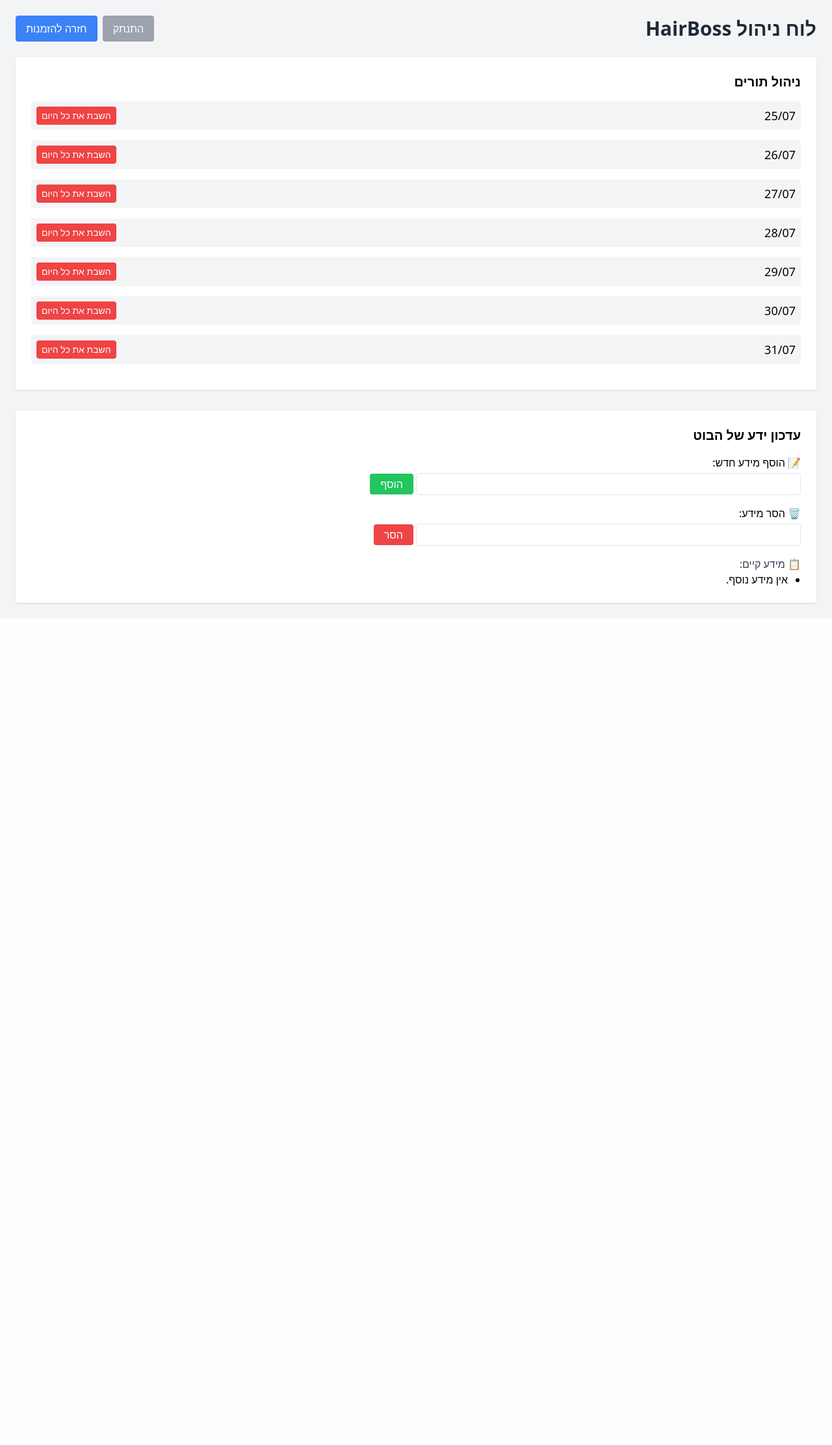
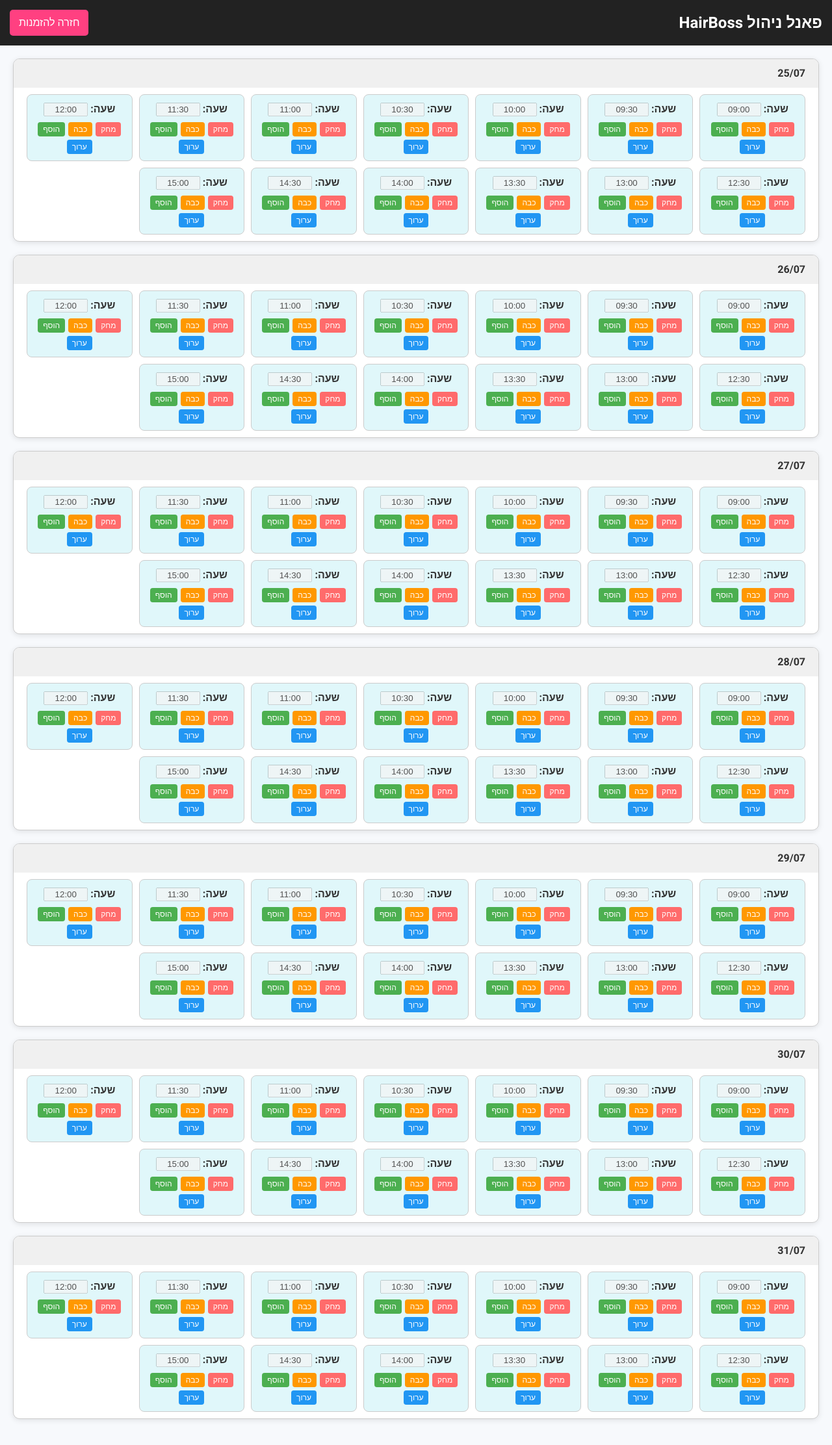
Before and after one commit to Nextwave19/barber, a Flask app: page /admin_command in a window 1280 px wide. Shown: the whole page at 65% size. Before the commit the page ends 931 px from the top, so only its background shows below. Run offline with Flask 3, Linux system fonts and the light colour scheme; the visitor is signed in with stand-in values (Sample User, id 1); some libraries are stand-ins or nearby versions.

Commit message:
Update admin_command.html

```diff
--- a/templates/admin_command.html
+++ b/templates/admin_command.html
@@ -1,120 +1,141 @@
 <!DOCTYPE html>
-<html lang="he" dir="rtl">
+<html lang="he">
 <head>
     <meta charset="UTF-8">
-    <title>ניהול HairBoss</title>
-    <script src="https://cdn.tailwindcss.com"></script>
+    <title>ניהול תורים - HairBoss</title>
+    <link href="https://fonts.googleapis.com/css2?family=Heebo:wght@400;700&display=swap" rel="stylesheet">
     <style>
-        .hour-block:hover {
-            background-color: #c6f6d5 !important;
+        body {
+            font-family: 'Heebo', sans-serif;
+            background-color: #f7f9fc;
+            margin: 0;
+            padding: 0;
+            direction: rtl;
+            color: #333;
+        }
+        header {
+            background-color: #222;
+            color: white;
+            padding: 15px;
+            display: flex;
+            justify-content: space-between;
+            align-items: center;
+        }
+        header h1 {
+            margin: 0;
+            font-size: 1.5em;
+        }
+        header a {
+            color: white;
+            text-decoration: none;
+            margin-right: 10px;
+            background: #ff4081;
+            padding: 8px 14px;
+            border-radius: 5px;
+        }
+        .container {
+            padding: 20px;
+        }
+        .day-block {
+            border: 1px solid #ccc;
+            border-radius: 10px;
+            background-color: #fff;
+            margin-bottom: 20px;
+            overflow: hidden;
+            box-shadow: 0 2px 8px rgba(0,0,0,0.1);
+        }
+        .day-header {
+            background-color: #f0f0f0;
+            padding: 10px 20px;
+            cursor: pointer;
+            font-weight: bold;
+        }
+        .slots-container {
+            display: none;
+            padding: 10px 20px;
+            display: grid;
+            grid-template-columns: repeat(auto-fill, minmax(150px, 1fr));
+            gap: 10px;
+        }
+        .slot {
+            padding: 10px;
+            border: 1px solid #ccc;
+            border-radius: 8px;
+            background-color: #e0f7fa;
+            display: flex;
+            flex-direction: column;
+            align-items: center;
+            gap: 8px;
+        }
+        .slot.disabled {
+            background-color: #fddede;
+        }
+        .slot-header {
+            font-weight: bold;
+        }
+        .slot form {
+            display: flex;
+            gap: 5px;
+            flex-wrap: wrap;
+            justify-content: center;
+        }
+        .slot button {
+            font-size: 12px;
+            padding: 4px 8px;
+            border: none;
+            border-radius: 4px;
+            cursor: pointer;
+        }
+        .remove-btn { background-color: #ff6b6b; color: white; }
+        .add-btn { background-color: #4caf50; color: white; }
+        .disable-btn { background-color: #ff9800; color: white; }
+        .edit-btn { background-color: #2196f3; color: white; }
+        .slot input[type="text"] {
+            width: 60px;
+            text-align: center;
         }
     </style>
+    <script>
+        function toggleSlots(dayId) {
+            const container = document.getElementById(dayId);
+            container.style.display = container.style.display === 'grid' ? 'none' : 'grid';
+        }
+        function editTime(inputId) {
+            const input = document.getElementById(inputId);
+            input.disabled = false;
+            input.focus();
+        }
+    </script>
 </head>
-<body class="bg-gray-100 p-6 text-right">
-    <div class="flex justify-between items-center mb-6">
-        <h1 class="text-3xl font-bold text-gray-800">לוח ניהול HairBoss</h1>
-        <div class="flex gap-2">
-            <form method="GET" action="/logout">
-                <button class="px-4 py-2 bg-gray-400 text-white rounded hover:bg-gray-500">התנתק</button>
-            </form>
-            <form method="GET" action="/">
-                <button class="px-4 py-2 bg-blue-500 text-white rounded hover:bg-blue-600">חזרה להזמנות</button>
-            </form>
-        </div>
-    </div>
+<body>
+    <header>
+        <h1>פאנל ניהול HairBoss</h1>
+        <a href="/">חזרה להזמנות</a>
+    </header>
 
-    <div class="bg-white p-6 rounded shadow">
-        <h2 class="text-xl font-semibold mb-4">ניהול תורים</h2>
-        {% for day in free_slots.keys() %}
-            <div class="mb-4">
-                <div class="flex justify-between items-center bg-gray-100 p-2 rounded cursor-pointer hover:bg-gray-200" onclick="toggleDay('{{ day }}')">
-                    <span class="text-lg font-medium">{{ day }}</span>
-                    <form method="POST" action="/slot" onsubmit="return confirm('בטוח שברצונך לבטל את כל התורים ביום זה?');">
-                        <input type="hidden" name="date" value="{{ day }}">
-                        <input type="hidden" name="time" value="*">
-                        <input type="hidden" name="action" value="remove">
-                        <button class="bg-red-500 text-white px-2 py-1 text-sm rounded hover:bg-red-600">השבת את כל היום</button>
+    <div class="container">
+        {% for date, times in free_slots.items() %}
+        <div class="day-block">
+            <div class="day-header" onclick="toggleSlots('slots-{{ loop.index }}')">{{ date }}</div>
+            <div class="slots-container" id="slots-{{ loop.index }}">
+                {% for time in times %}
+                <div class="slot">
+                    <div class="slot-header">שעה:
+                        <input type="text" value="{{ time }}" id="time-{{ date }}-{{ loop.index }}" disabled />
+                    </div>
+                    <form method="post" action="/slot">
+                        <input type="hidden" name="date" value="{{ date }}">
+                        <input type="hidden" name="time" value="{{ time }}">
+                        <button class="remove-btn" name="action" value="remove">מחק</button>
+                        <button class="disable-btn" name="action" value="disable">כבה</button>
+                        <button class="add-btn" name="action" value="add">הוסף</button>
+                        <button class="edit-btn" type="button" onclick="editTime('time-{{ date }}-{{ loop.index }}')">ערוך</button>
                     </form>
                 </div>
-                <div id="hours-{{ day }}" class="hour-list hidden p-2 border rounded bg-white shadow-inner mt-2">
-                    {% for time in free_slots[day] %}
-                        <div class="hour-block bg-green-200 hover:bg-green-300 cursor-pointer text-center rounded p-1 my-1" onclick="toggleActions(this)">
-                            {{ time }}
-                            <div class="actions hidden mt-1 flex gap-2 justify-center">
-                                <button onclick="modifySlot('{{ day }}', '{{ time }}', 'delete'); event.stopPropagation();" class="bg-red-500 text-white text-sm px-2 py-1 rounded hover:bg-red-600">🗑️ מחק</button>
-                                <button onclick="modifySlot('{{ day }}', '{{ time }}', 'disable'); event.stopPropagation();" class="bg-gray-500 text-white text-sm px-2 py-1 rounded hover:bg-gray-600">🚫 כבה</button>
-                                <button onclick="modifySlot('{{ day }}', '{{ time }}', 'enable'); event.stopPropagation();" class="bg-green-500 text-white text-sm px-2 py-1 rounded hover:bg-green-600">✅ הפעל</button>
-                            </div>
-                        </div>
-                    {% endfor %}
-
-                    <form method="POST" action="/slot" class="mt-3 flex gap-2 items-center">
-                        <input type="hidden" name="date" value="{{ day }}">
-                        <input type="text" name="time" placeholder="הוסף שעה (למשל 14:00)" class="border px-2 py-1 rounded w-40" required>
-                        <input type="hidden" name="action" value="add">
-                        <button class="bg-blue-500 text-white px-3 py-1 rounded hover:bg-blue-600">➕ הוסף</button>
-                    </form>
-                </div>
+                {% endfor %}
             </div>
+        </div>
         {% endfor %}
     </div>
-
-    <div class="bg-white p-6 mt-8 rounded shadow">
-        <h2 class="text-xl font-semibold mb-4">עדכון ידע של הבוט</h2>
-        <form method="POST" action="/bot-knowledge" class="mb-4">
-            <label class="block mb-1">📝 הוסף מידע חדש:</label>
-            <input type="text" name="content" class="border px-3 py-1 rounded w-1/2" required>
-            <input type="hidden" name="action" value="add">
-            <button class="bg-green-500 text-white px-4 py-1 rounded hover:bg-green-600 ml-2">הוסף</button>
-        </form>
-
-        <form method="POST" action="/bot-knowledge" class="mb-4">
-            <label class="block mb-1">🗑️ הסר מידע:</label>
-            <input type="text" name="content" class="border px-3 py-1 rounded w-1/2" required>
-            <input type="hidden" name="action" value="remove">
-            <button class="bg-red-500 text-white px-4 py-1 rounded hover:bg-red-600 ml-2">הסר</button>
-        </form>
-
-        <h3 class="font-medium text-gray-700 mt-4">📋 מידע קיים:</h3>
-        <ul class="list-disc pr-5">
-            {% for item in custom_knowledge %}
-                <li>{{ item }}</li>
-            {% else %}
-                <li>אין מידע נוסף.</li>
-            {% endfor %}
-        </ul>
-    </div>
-
-    <script>
-        function toggleDay(day) {
-            const el = document.getElementById("hours-" + day);
-            if (el) el.classList.toggle("hidden");
-        }
-
-        function toggleActions(hourEl) {
-            const actions = hourEl.querySelector('.actions');
-            if (actions) {
-                actions.classList.toggle('hidden');
-            }
-        }
-
-        function modifySlot(date, time, action) {
-            fetch("/admin/update_slot", {
-                method: "POST",
-                headers: {
-                    "Content-Type": "application/json"
-                },
-                body: JSON.stringify({ date, time, action })
-            })
-            .then(res => res.json())
-            .then(data => {
-                if (data.status || data.message) {
-                    location.reload();
-                } else {
-                    alert("שגיאה: " + (data.error || "לא ידועה"));
-                }
-            });
-        }
-    </script>
 </body>
 </html>
```
